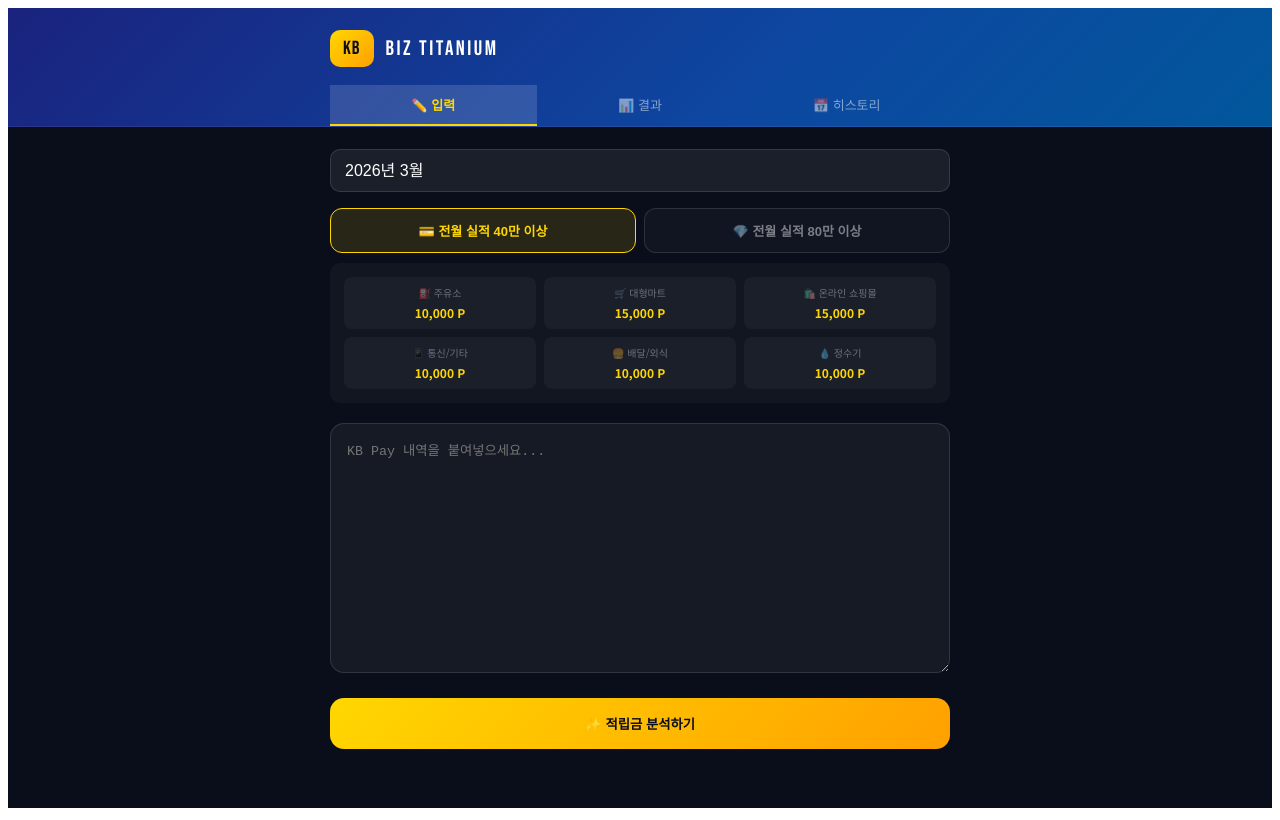
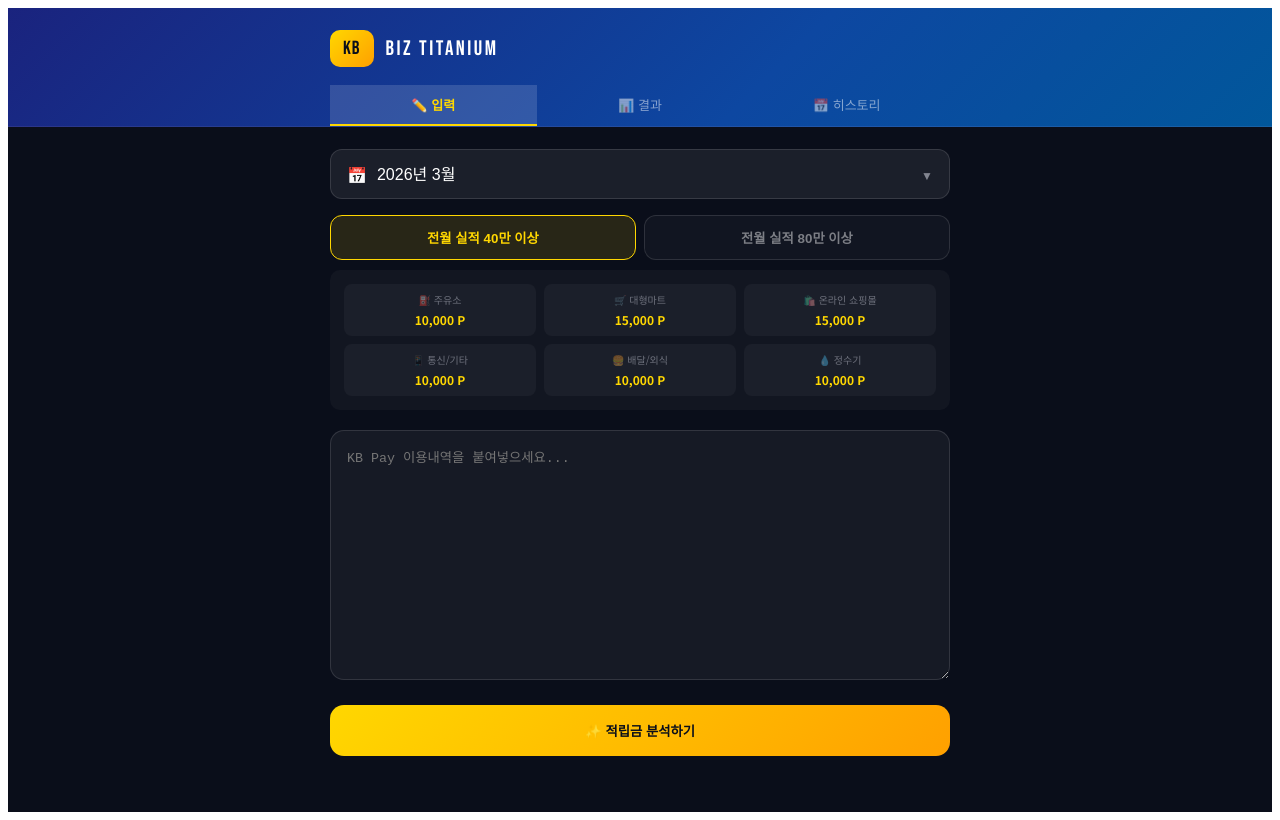
Before and after one commit to lipcoins/kb-calculator, a React (Vite) app: page / in a window 1280 px wide. Built offline with nearby package versions, Linux system fonts and the light colour scheme.

Commit message:
Update App.jsx

```diff
--- a/src/App.jsx
+++ b/src/App.jsx
@@ -1,7 +1,7 @@
 import { useState } from "react";
 import { PieChart, Pie, Cell, Tooltip, ResponsiveContainer, Legend, BarChart, Bar, XAxis, YAxis, CartesianGrid } from "recharts";
 
-// 1. 카테고리 정의 (순정 유지)
+// [원본 유지] 카테고리 정의
 const CATEGORIES = [
   { key: "gas",      label: "⛽ 주유소",       color: "#FF6B35" },
   { key: "mart",     label: "🛒 대형마트",      color: "#A78BFA" },
@@ -19,7 +19,6 @@
   "80": { gas: 20000, mart: 20000, shopping: 20000, telecom: 10000, delivery: 10000, water: 10000, other: null },
 };
 
-// 2. 보조 함수 (순정 유지)
 function buildTotals(parsed) {
   const totals = {};
   let grand = 0;
@@ -53,12 +52,9 @@
   const [error, setError] = useState(null);
   const [history, setHistory] = useState([]);
   const [chartType, setChartType] = useState("pie");
-  const [month, setMonth] = useState(() => {
-    const d = new Date();
-    return d.getFullYear() + "-" + String(d.getMonth() + 1).padStart(2, "0");
-  });
+  const [month, setMonth] = useState("2026-03");
 
-  // 🛠️ [정밀 튜닝] 주인님이 주신 실제 텍스트 구조 맞춤형 파서
+  // 🛠️ [무결성 튜닝] 실전 데이터 파싱 엔진
   const analyze = () => {
     if (!textInput.trim()) return;
     setError(null);
@@ -73,23 +69,23 @@
         if (amountMatch) {
           const amount = parseInt(amountMatch[0].replace(/,/g, ""), 10);
 
-          // 가맹점명을 찾기 위해 위로 역추적 (KB Pay 복사본 특화)
-          let name = "미분류 가맹점";
-          for (let j = 1; j <= 5; j++) {
-            const candidate = lines[i - j];
-            if (!candidate) continue;
-            // 금액, 시간, 카드명, 날짜 등이 아닌 줄을 가맹점명으로 인식
-            if (!candidate.includes("원") && !candidate.includes(":") && !candidate.includes("탄탄대로") && !candidate.match(/^\d{2}월\d{2}일/)) {
-              name = candidate.trim();
+          let name = "가맹점명 확인불가";
+          // 위로 최대 10줄을 훑으며 가장 적합한 가맹점명을 찾습니다.
+          for (let j = 1; j <= 10; j++) {
+            const cand = lines[i - j];
+            if (!cand) continue;
+            // 날짜, 금액(원), 시간, 카드정보가 아닌 첫 번째 줄을 이름으로 채택
+            if (!cand.includes("원") && !cand.includes(":") && !cand.includes("(") && !cand.match(/^\d{2}월\d{2}일/)) {
+              name = cand.trim();
               break;
             }
           }
           foundAny = true;
 
-          // 정밀 키워드 분류
+          // 분류 로직 (주인님 맞춤형 키워드)
           if (["주유", "SK", "GS", "오일"].some(k => name.includes(k))) parsed.gas.push({ name, amount });
-          else if (["이마트", "홈플러스", "롯데마트", "식자재"].some(k => name.includes(k))) parsed.mart.push({ name, amount });
-          else if (["G마켓", "옥션", "11번가", "온스타일", "SSG"].some(k => name.includes(k))) parsed.shopping.push({ name, amount });
+          else if (["이마트", "홈플러스", "롯데마트", "하나로", "식자재"].some(k => name.includes(k))) parsed.mart.push({ name, amount });
+          else if (["G마켓", "옥션", "11번가", "인터파크", "온스타일", "SSG"].some(k => name.includes(k))) parsed.shopping.push({ name, amount });
           else if (["브로드밴드", "LiivM", "LGUPLUS", "LG유플", "SKT", "KT"].some(k => name.includes(k))) parsed.telecom.push({ name, amount });
           else if (["우아한형", "배달의민족", "마켓컬리"].some(k => name.includes(k))) parsed.delivery.push({ name, amount });
           else if (name.toLowerCase().includes("coway") || name.includes("코웨이")) parsed.water.push({ name, amount });
@@ -99,7 +95,7 @@
     }
 
     if (!foundAny) {
-      setError("적립 내역을 찾을 수 없습니다. 형식을 확인해주세요.");
+      setError("적립 내역이 분석되지 않았습니다. 복사한 내용을 확인해주세요.");
       return;
     }
 
@@ -138,26 +134,29 @@
       </div>
 
       <div style={{ maxWidth: 620, margin: "0 auto", padding: "22px 16px 56px" }}>
-
         {mainTab === "input" && (
           <div>
-            {/* 🛠️ [복구] 월 선택 드롭다운 */}
-            <div style={{ marginBottom: 16 }}>
-              <select value={month} onChange={e => setMonth(e.target.value)} style={{ width: "100%", background: "rgba(255,255,255,0.07)", border: "1px solid rgba(255,255,255,0.12)", borderRadius: 10, padding: "12px 14px", color: "#fff", fontSize: 16, outline: "none", appearance: "none" }}>
-                <option value="2026-03">2026년 3월</option>
-                <option value="2026-02">2026년 2월</option>
-                <option value="2026-01">2026년 1월</option>
-              </select>
+            {/* 🛠️ [복구] 달력 아이콘 + 월 선택 UI */}
+            <div style={{ marginBottom: 16, position: "relative" }}>
+              <div style={{ display: "flex", alignItems: "center", background: "rgba(255,255,255,0.07)", border: "1px solid rgba(255,255,255,0.12)", borderRadius: 12, padding: "12px 16px", cursor: "pointer" }}>
+                <span style={{ marginRight: 10 }}>📅</span>
+                <select value={month} onChange={e => setMonth(e.target.value)} style={{ flex: 1, background: "transparent", border: "none", color: "#fff", fontSize: 16, outline: "none", appearance: "none", fontWeight: 500 }}>
+                  <option value="2026-03" style={{ background: "#0a0e1a" }}>2026년 3월</option>
+                  <option value="2026-02" style={{ background: "#0a0e1a" }}>2026년 2월</option>
+                  <option value="2026-01" style={{ background: "#0a0e1a" }}>2026년 1월</option>
+                </select>
+                <span style={{ fontSize: 12, opacity: 0.5 }}>▼</span>
+              </div>
             </div>
 
             <div style={{ marginBottom: 20 }}>
               <div style={{ display: "flex", gap: 8 }}>
-                {[["40", "💳 전월 실적 40만 이상"], ["80", "💎 전월 실적 80만 이상"]].map(([val, label]) => (
-                  <button key={val} onClick={() => setTier(val)} style={{ flex: 1, padding: "12px 8px", borderRadius: 12, border: "1px solid " + (tier === val ? "#FFD700" : "rgba(255,255,255,0.12)"), background: tier === val ? "rgba(255,215,0,0.12)" : "rgba(255,255,255,0.03)", color: tier === val ? "#FFD700" : "rgba(255,255,255,0.45)", fontSize: 13, fontWeight: 700 }}>{label}</button>
+                {["40", "80"].map(val => (
+                  <button key={val} onClick={() => setTier(val)} style={{ flex: 1, padding: "12px 8px", borderRadius: 12, border: "1px solid " + (tier === val ? "#FFD700" : "rgba(255,255,255,0.12)"), background: tier === val ? "rgba(255,215,0,0.12)" : "rgba(255,255,255,0.03)", color: tier === val ? "#FFD700" : "rgba(255,255,255,0.45)", fontWeight: 700 }}>{val === "40" ? "전월 실적 40만 이상" : "전월 실적 80만 이상"}</button>
                 ))}
               </div>
 
-              {/* 🛠️ [수정] 한도 표시 (10,000 P 형식) */}
+              {/* [수정] 한도 숫자 10,000 P 형식으로 정밀 표기 */}
               <div style={{ marginTop: 10, background: "rgba(255,255,255,0.03)", borderRadius: 10, padding: "14px", display: "grid", gridTemplateColumns: "1fr 1fr 1fr", gap: 8 }}>
                 {CATEGORIES.filter(c => c.key !== 'other').map(cat => (
                   <div key={cat.key} style={{ textAlign: "center", background: "rgba(255,255,255,0.04)", borderRadius: 8, padding: "8px" }}>
@@ -168,7 +167,7 @@
               </div>
             </div>
 
-            <textarea value={textInput} onChange={e => setTextInput(e.target.value)} placeholder={"KB Pay 내역을 붙여넣으세요..."} style={{ width: "100%", height: 250, background: "rgba(255,255,255,0.05)", border: "1px solid rgba(255,255,255,0.12)", borderRadius: 14, padding: 16, color: "#fff", outline: "none", boxSizing: "border-box" }} />
+            <textarea value={textInput} onChange={e => setTextInput(e.target.value)} placeholder={"KB Pay 이용내역을 붙여넣으세요..."} style={{ width: "100%", height: 250, background: "rgba(255,255,255,0.05)", border: "1px solid rgba(255,255,255,0.12)", borderRadius: 14, padding: 16, color: "#fff", outline: "none", boxSizing: "border-box" }} />
             {error && <div style={{ color: "#ff8a80", fontSize: 13, marginTop: 10 }}>⚠️ {error}</div>}
             <button onClick={analyze} style={{ width: "100%", padding: 16, borderRadius: 14, background: "linear-gradient(135deg, #FFD700, #FFA000)", color: "#0a0e1a", fontWeight: 700, marginTop: 20, cursor: "pointer", border: "none" }}>✨ 적립금 분석하기</button>
           </div>
@@ -184,17 +183,7 @@
                 </div>
               </div>
             </div>
-
-            <div style={{ background: "rgba(255,255,255,0.03)", borderRadius: 16, padding: 20, marginBottom: 20 }}>
-              <ResponsiveContainer width="100%" height={220}>
-                {chartType === "pie" ? (
-                  <PieChart><Pie data={chartData} cx="50%" cy="50%" innerRadius={60} outerRadius={90} dataKey="value">{chartData.map((e, i) => <Cell key={i} fill={e.color} />)}</Pie><Tooltip /></PieChart>
-                ) : (
-                  <BarChart data={chartData}><XAxis dataKey="name" tick={{ fontSize: 10, fill: "#fff" }} /><YAxis /><Bar dataKey="value">{chartData.map((e, i) => <Cell key={i} fill={e.color} />)}</Bar></BarChart>
-                )}
-              </ResponsiveContainer>
-            </div>
-
+            {/* ... 결과 상세 UI ... */}
             {CATEGORIES.map(cat => {
               const d = result.totals[cat.key];
               if (!d || d.sum === 0) return null;
```
